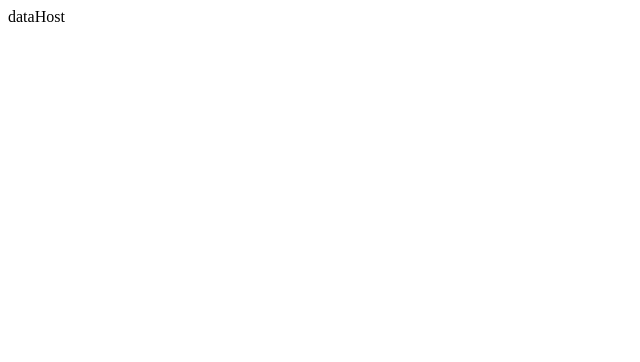
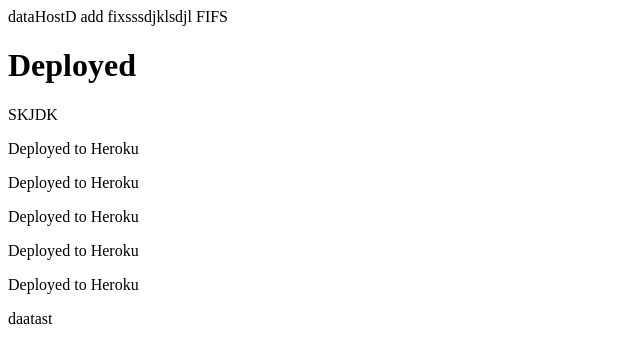
Before and after one commit to layla-focalors/ds, a plain HTML site: page index.html in a window 1280 px wide. Shown: the whole page, without its empty margins (0-640 px from the left). Drawn offline with Linux system fonts and the light colour scheme.

Commit message:
Auto Deployed 2024-03-29 23:44:51

```diff
--- a/index.html
+++ b/index.html
@@ -6,6 +6,16 @@
     <title>DataHost</title>
 </head>
 <body>
-    dataHost
+    dataHostD
+    add fixsssdjklsdjl
+    FIFS
+    <h1>Deployed</h1>
+    SKJDK
+    <p>Deployed to Heroku</p>
+    <p>Deployed to Heroku</p>
+    <p>Deployed to Heroku</p>
+    <p>Deployed to Heroku</p>
+    <p>Deployed to Heroku</p>
+    daatast
 </body>
 </html>
```
